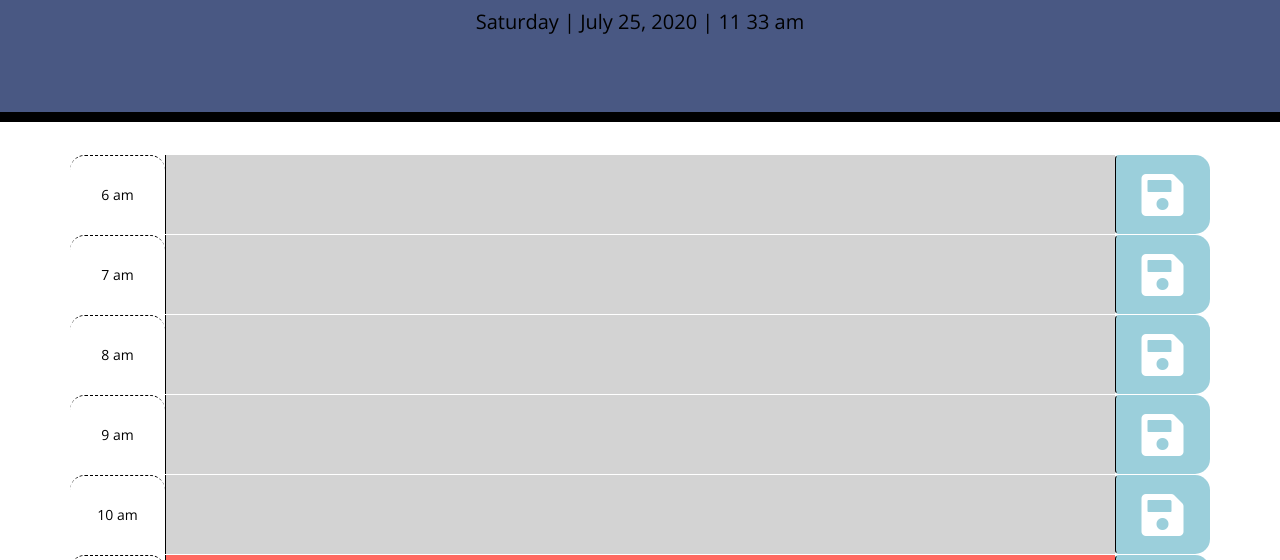
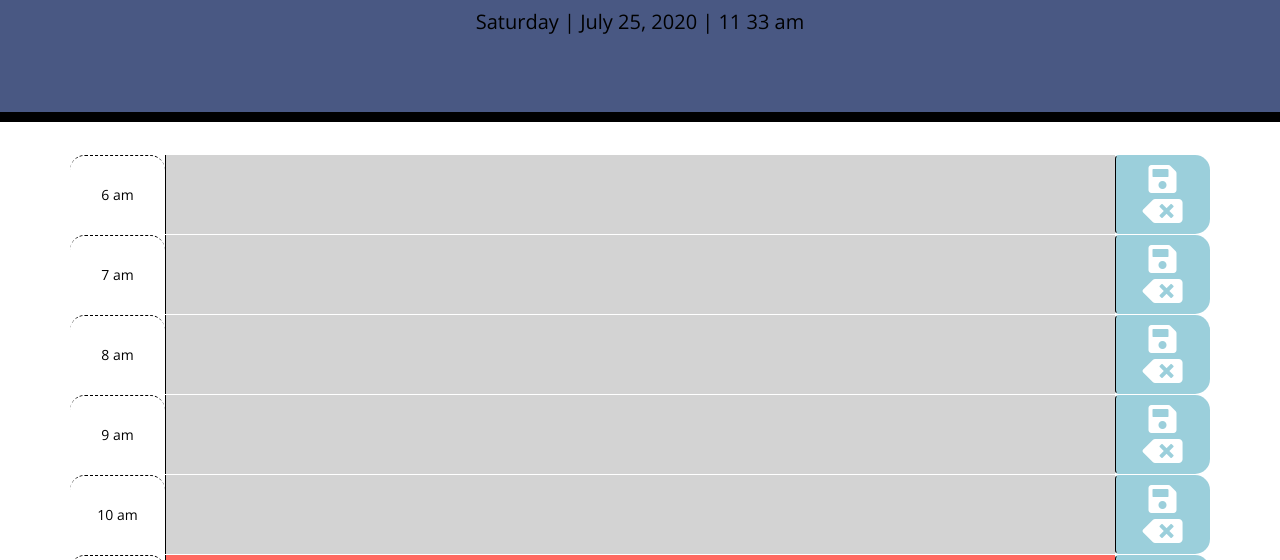
Before and after one commit to mwoodervin/Day-Planner, a plain HTML site: page index.html in a window 1280 px wide. Shown: the part 182-742 px from the top of the page. Drawn offline with nearby package versions, Linux system fonts and the light colour scheme.

Commit message:
Add clear button, clears item from local storage

```diff
--- a/assets/script.js
+++ b/assets/script.js
@@ -2,8 +2,14 @@ $(document).ready(function () {
 
     // Set Global Variables
     let todoDiv;
+    let text = $(".textarea");
+
     // let now;
     let inputHour;
+    let inputText;
+    let timeblock;
+    // let inputText = $(this).parent().parent().find("textarea")[0];
+    // let inputHour = $(this).parent().parent().find(".hour")[0].dataset.hour;
 
     // Set date in header
     let today = moment();
@@ -25,18 +31,19 @@ $(document).ready(function () {
 
             let rowSetDiv = $("<div>").addClass("row");
 
-            let timeBlock = $("<div>").addClass("col-1 hour time-block d-flex align-items-center justify-content-center").text(now.format("h a"));
-            // i here corresponds to 0-18; data value added to element with a data value
+            timeBlock = $("<div>").addClass("col-1 hour time-block d-flex align-items-center justify-content-center").text(now.format("h a"));
+
             timeBlock.attr("data-hour", i);
 
             todoDiv = $("<textarea>").addClass("col-10 textarea");
 
             let saveDiv = $("<button>").addClass("col-1 btn saveBtn");
-            saveBtnIcon = $("<i>").addClass("fas fa-save fa-3x d-flex align-items-center justify-content-center");
+            saveBtnIcon = $("<i>").addClass("fas fa-save fa-2x d-flex align-items-top justify-content-center");
+            clearBtnIcon = $("<i>").addClass("fas fa-backspace fa-2x d-flex align-items-bottom justify-content-center");
 
             todoDiv.text(todoItem);
 
-            $(".container").append(rowSetDiv.append(timeBlock, todoDiv, saveDiv.append(saveBtnIcon)));
+            $(".container").append(rowSetDiv.append(timeBlock, todoDiv, saveDiv.append(saveBtnIcon,clearBtnIcon)));
 
             if (today.isAfter(now, "hour")) {
                 todoDiv.addClass("past");
@@ -45,11 +52,11 @@ $(document).ready(function () {
             } else {
                 todoDiv.addClass("present");
             }
-            // highlightTime();
 
             now.add(1, "hour");
 
         }
+
     }
 
     // Function to store calendar to-do items
@@ -58,11 +65,25 @@ $(document).ready(function () {
         let inputText = $(this).parent().parent().find("textarea")[0].value;
         let inputHour = $(this).parent().parent().find(".hour")[0].dataset.hour;
 
-
         localStorage.setItem(inputHour, inputText);
     }
 
-    // console.log(moment().hour());
+    function clearToDo() {
+        let inputText = $(this).parent().parent().find("textarea")[0].value;
+        let textBox = $(this).parent().parent().find("textarea")[0];
+        let inputHour = $(this).parent().parent().find(".hour")[0].dataset.hour;
+        localStorage.removeItem(inputHour);
+        console.log(inputText);
+        text.val("");
+    }
+    //     console.log(inputText);
+    //         if(inputText) {
+    //         inputText.innerHTML = "";
+    //         }
+    // }
+
+// console.log(text.val);
+//     console.log(moment().hour());
     // console.log(now.format("h"));
     // console.log($(".hour").val());
 
@@ -89,7 +110,11 @@ $(document).ready(function () {
     $(window).on("load", createCalendar());
 
     // To store text input when "save" icon is clicked
-    $(document).on("click", "i", storeToDo);
+    $(document).on("click", ".fa-save", storeToDo);
+
+    // To clear text input when "clear" icon is clicked
+    $(document).on("click", ".fa-backspace", clearToDo);
+
 
 });
 
--- a/assets/style.css
+++ b/assets/style.css
@@ -4,7 +4,7 @@ body {
   line-height: 1;
 }
 
-textarea{
+.textarea {
   background: transparent;
   border: none;
   resize: none;
```
